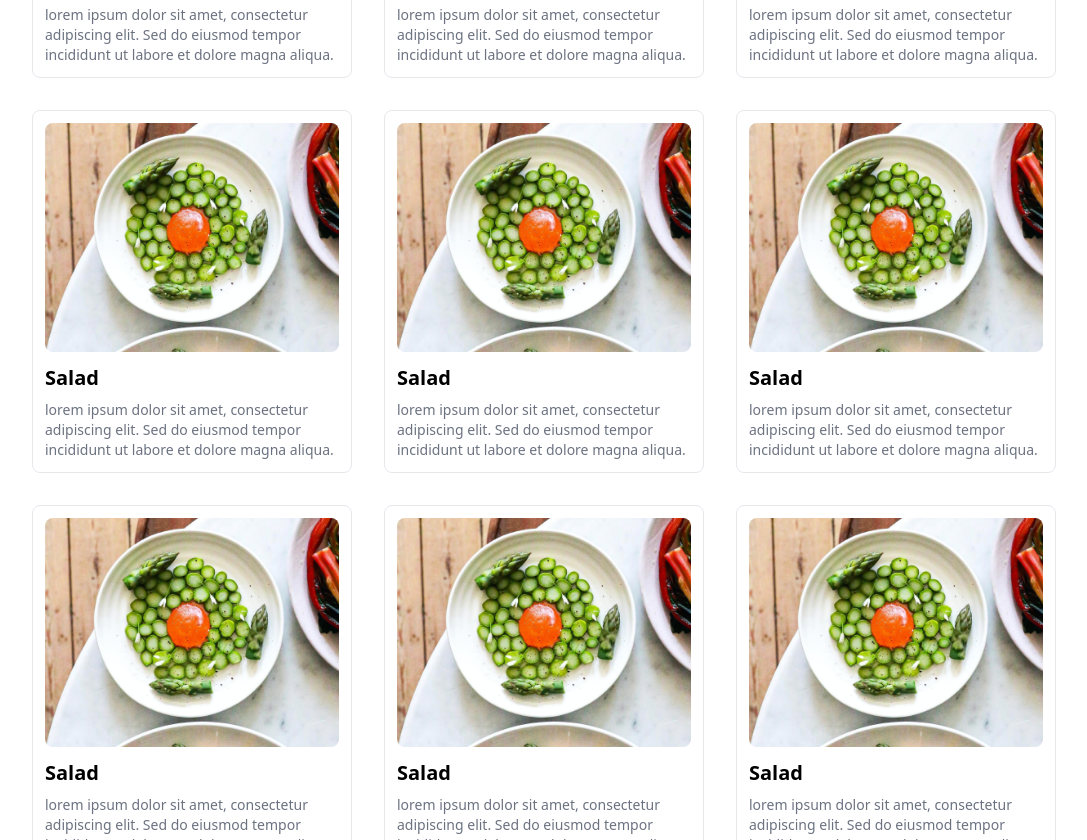
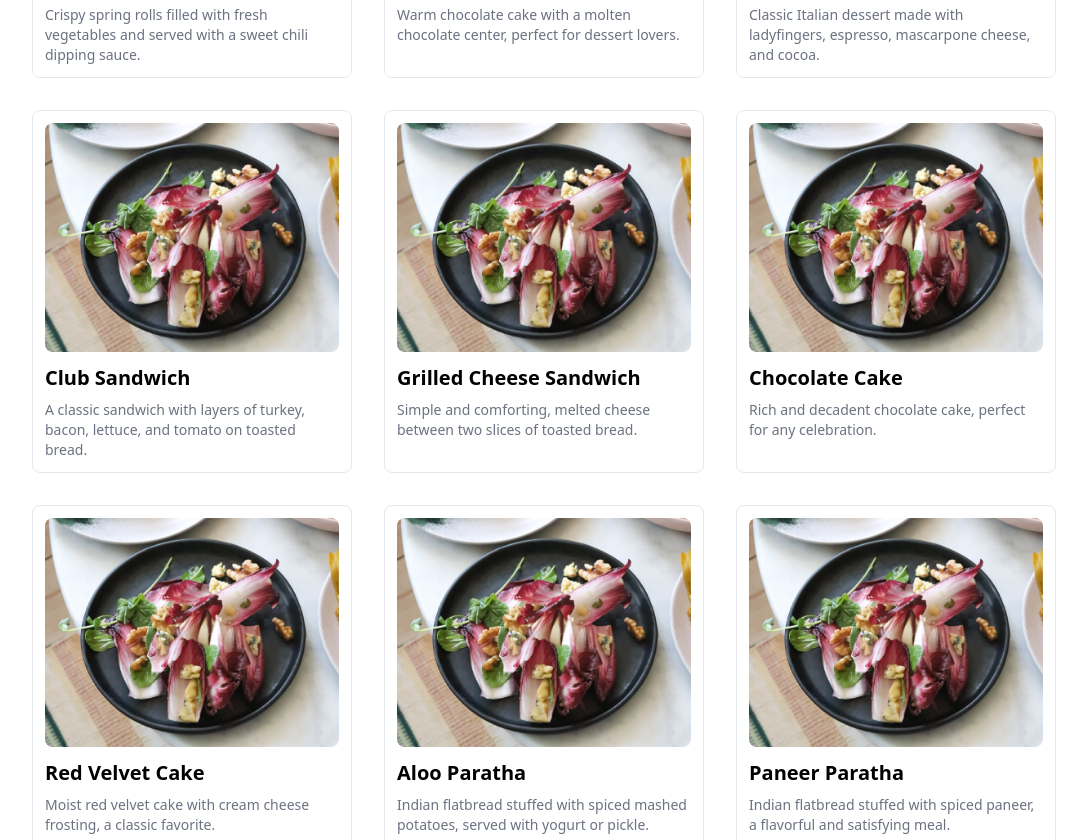
Before and after one commit to kranand06/ecommerce, a React (Vite) app in the folder frontend/: page / in a window 1280 px wide. Shown: the part 1960-2800 px from the top of the page, without its empty margins (96-1183 px from the left). Built offline with nearby package versions, Linux system fonts and the light colour scheme; no server answers.

Commit message:
categories functional

```diff
--- a/frontend/src/Components/Home/Menu.jsx
+++ b/frontend/src/Components/Home/Menu.jsx
@@ -5,19 +5,19 @@ import FoodCard from './FoodCard.jsx'
 
 function Menu() {
 
-    const [category, setCategory] = useState("")
+    const [category, setCategory] = useState("View All")
 
 
     return (
         <>
-            <h1 className='mt-5 text-2xl font-medium'>Choose from categories...</h1>
+            <h1 id='menu' className='mt-5 text-2xl font-medium'>Choose from categories...</h1>
             <div className="flex  gap-8 mt-5 items-center pb-5 overflow-x-auto overflow-y-hidden whitespace-nowrap max-w-full">
                 {Category.map((item) => (
                     <div
                         key={item.id}
                         onClick={() => {
                             setCategory(item.title)
-                            console.log(item.title);}}
+                        }}
                         className="w-48 p-3 cursor-pointer hover:scale-110 transition-all duration-200 flex-shrink-0"
                     >
                         <img className="rounded-full aspect-square object-cover" src={item.image} alt="logo" />
@@ -29,7 +29,7 @@ function Menu() {
 
             <hr className='my-5' />
             <h1 className='mt-10 text-3xl font-semibold'>Top Dishes near you.</h1>
-            <FoodCard />
+            <FoodCard category={category} />
 
         </>
     )
--- a/frontend/src/Components/Home/header.jsx
+++ b/frontend/src/Components/Home/header.jsx
@@ -7,7 +7,8 @@ const Header = () => {
     <div className='absolute flex flex-col items-start max-w-[50%] text-white bottom-10 left-10 gap-5'>
     <h2 className='text-6xl font-extrabold font-inter' >Order your favourite food right now!</h2>
     <p className='text-xl font-medium font-inter'>Choose from a diverse menu featuring a delectable array of dishes crafted with the finest ingredients and culinary expertise. Our mission is to satisfy your cravings and elevate your dining experience, one delicious meal at a time.</p>
-    <button className='px-6 py-3 rounded-full text-md bg-white text-black hover:underline hover:underline-offset-2 duration-300'>View menu</button>
+    <a href="#menu"><button className='px-6 py-3 rounded-full text-md bg-white text-black hover:underline hover:underline-offset-2 duration-300'>View menu</button>
+    </a>
     </div>
     </div>
     </>
--- a/frontend/src/Components/Home/menu.js
+++ b/frontend/src/Components/Home/menu.js
@@ -1,243 +1,247 @@
 
-const Food=[
+const Food = [
     {
-        id:1,
-        title : "Salad",
-        image: "salad.png",
-        desc: 'lorem ipsum dolor sit amet, consectetur adipiscing elit. Sed do eiusmod tempor incididunt ut labore et dolore magna aliqua.',
-        price: '100',
-        cat: 'salad',
+      id: 1,
+      title: "Classic Caesar Salad",
+      image: "salad1.png",
+      desc: "Crisp romaine lettuce tossed with creamy Caesar dressing, parmesan cheese, and crunchy croutons.",
+      price: "120",
+      cat: "Salad",
     },
     {
-        id:1,
-        title : "Salad",
-        image: "salad.png",
-        desc: 'lorem ipsum dolor sit amet, consectetur adipiscing elit. Sed do eiusmod tempor incididunt ut labore et dolore magna aliqua.',
-        price: '100',
-        cat: 'salad',
+      id: 2,
+      title: "Greek Salad",
+      image: "salad1.png",
+      desc: "A refreshing mix of tomatoes, cucumbers, onions, olives, and feta cheese, dressed with olive oil and oregano.",
+      price: "150",
+      cat: "Salad",
     },
     {
-        id:1,
-        title : "Salad",
-        image: "salad.png",
-        desc: 'lorem ipsum dolor sit amet, consectetur adipiscing elit. Sed do eiusmod tempor incididunt ut labore et dolore magna aliqua.',
-        price: '100',
-        cat: 'salad',
+      id: 3,
+      title: "Chicken Salad Roll",
+      image: "salad1.png",
+      desc: "Tender chicken salad wrapped in a soft roll with lettuce and your favorite toppings.",
+      price: "180",
+      cat: "Rolls",
     },
     {
-        id:1,
-        title : "Salad",
-        image: "salad.png",
-        desc: 'lorem ipsum dolor sit amet, consectetur adipiscing elit. Sed do eiusmod tempor incididunt ut labore et dolore magna aliqua.',
-        price: '100',
-        cat: 'salad',
+      id: 4,
+      title: "Vegetable Spring Rolls",
+      image: "salad1.png",
+      desc: "Crispy spring rolls filled with fresh vegetables and served with a sweet chili dipping sauce.",
+      price: "160",
+      cat: "Rolls",
     },
     {
-        id:1,
-        title : "Salad",
-        image: "salad.png",
-        desc: 'lorem ipsum dolor sit amet, consectetur adipiscing elit. Sed do eiusmod tempor incididunt ut labore et dolore magna aliqua.',
-        price: '100',
-        cat: 'salad',
+      id: 5,
+      title: "Chocolate Lava Cake",
+      image: "salad1.png",
+      desc: "Warm chocolate cake with a molten chocolate center, perfect for dessert lovers.",
+      price: "220",
+      cat: "Desserts",
     },
     {
-        id:1,
-        title : "Salad",
-        image: "salad.png",
-        desc: 'lorem ipsum dolor sit amet, consectetur adipiscing elit. Sed do eiusmod tempor incididunt ut labore et dolore magna aliqua.',
-        price: '100',
-        cat: 'salad',
+      id: 6,
+      title: "Tiramisu",
+      image: "salad1.png",
+      desc: "Classic Italian dessert made with ladyfingers, espresso, mascarpone cheese, and cocoa.",
+      price: "250",
+      cat: "Desserts",
     },
     {
-        id:1,
-        title : "Salad",
-        image: "salad.png",
-        desc: 'lorem ipsum dolor sit amet, consectetur adipiscing elit. Sed do eiusmod tempor incididunt ut labore et dolore magna aliqua.',
-        price: '100',
-        cat: 'salad',
+      id: 7,
+      title: "Club Sandwich",
+      image: "salad1.png",
+      desc: "A classic sandwich with layers of turkey, bacon, lettuce, and tomato on toasted bread.",
+      price: "190",
+      cat: "Sandwich",
     },
     {
-        id:1,
-        title : "Salad",
-        image: "salad.png",
-        desc: 'lorem ipsum dolor sit amet, consectetur adipiscing elit. Sed do eiusmod tempor incididunt ut labore et dolore magna aliqua.',
-        price: '100',
-        cat: 'salad',
+      id: 8,
+      title: "Grilled Cheese Sandwich",
+      image: "salad1.png",
+      desc: "Simple and comforting, melted cheese between two slices of toasted bread.",
+      price: "140",
+      cat: "Sandwich",
     },
     {
-        id:1,
-        title : "Salad",
-        image: "salad.png",
-        desc: 'lorem ipsum dolor sit amet, consectetur adipiscing elit. Sed do eiusmod tempor incididunt ut labore et dolore magna aliqua.',
-        price: '100',
-        cat: 'salad',
+      id: 9,
+      title: "Chocolate Cake",
+      image: "salad1.png",
+      desc: "Rich and decadent chocolate cake, perfect for any celebration.",
+      price: "280",
+      cat: "Cake",
     },
     {
-        id:1,
-        title : "Salad",
-        image: "salad.png",
-        desc: 'lorem ipsum dolor sit amet, consectetur adipiscing elit. Sed do eiusmod tempor incididunt ut labore et dolore magna aliqua.',
-        price: '100',
-        cat: 'salad',
+      id: 10,
+      title: "Red Velvet Cake",
+      image: "salad1.png",
+      desc: "Moist red velvet cake with cream cheese frosting, a classic favorite.",
+      price: "300",
+      cat: "Cake",
     },
     {
-        id:1,
-        title : "Salad",
-        image: "salad.png",
-        desc: 'lorem ipsum dolor sit amet, consectetur adipiscing elit. Sed do eiusmod tempor incididunt ut labore et dolore magna aliqua.',
-        price: '100',
-        cat: 'salad',
+      id: 11,
+      title: "Aloo Paratha",
+      image: "salad1.png",
+      desc: "Indian flatbread stuffed with spiced mashed potatoes, served with yogurt or pickle.",
+      price: "130",
+      cat: "Paratha",
     },
     {
-        id:1,
-        title : "Salad",
-        image: "salad.png",
-        desc: 'lorem ipsum dolor sit amet, consectetur adipiscing elit. Sed do eiusmod tempor incididunt ut labore et dolore magna aliqua.',
-        price: '100',
-        cat: 'salad',
+      id: 12,
+      title: "Paneer Paratha",
+      image: "salad1.png",
+      desc: "Indian flatbread stuffed with spiced paneer, a flavorful and satisfying meal.",
+      price: "170",
+      cat: "Paratha",
     },
     {
-        id:1,
-        title : "Salad",
-        image: "salad.png",
-        desc: 'lorem ipsum dolor sit amet, consectetur adipiscing elit. Sed do eiusmod tempor incididunt ut labore et dolore magna aliqua.',
-        price: '100',
-        cat: 'salad',
+      id: 13,
+      title: "Vegetable Noodles",
+      image: "salad1.png",
+      desc: "Stir-fried noodles with a mix of colorful vegetables and savory sauces.",
+      price: "160",
+      cat: "Noodles",
     },
     {
-        id:1,
-        title : "Salad",
-        image: "salad.png",
-        desc: 'lorem ipsum dolor sit amet, consectetur adipiscing elit. Sed do eiusmod tempor incididunt ut labore et dolore magna aliqua.',
-        price: '100',
-        cat: 'salad',
+      id: 14,
+      title: "Chicken Chow Mein",
+      image: "salad1.png",
+      desc: "Noodles stir-fried with chicken, vegetables, and a flavorful soy-based sauce.",
+      price: "200",
+      cat: "Noodles",
     },
     {
-        id:1,
-        title : "Salad",
-        image: "salad.png",
-        desc: 'lorem ipsum dolor sit amet, consectetur adipiscing elit. Sed do eiusmod tempor incididunt ut labore et dolore magna aliqua.',
-        price: '100',
-        cat: 'salad',
+      id: 15,
+      title: "Spinach Salad",
+      image: "salad1.png",
+      desc: "Fresh spinach leaves with your choice of toppings and a light vinaigrette dressing.",
+      price: "135",
+      cat: "Salad",
     },
     {
-        id:1,
-        title : "Salad",
-        image: "salad.png",
-        desc: 'lorem ipsum dolor sit amet, consectetur adipiscing elit. Sed do eiusmod tempor incididunt ut labore et dolore magna aliqua.',
-        price: '100',
-        cat: 'salad',
+      id: 16,
+      title: "Egg Rolls",
+      image: "salad1.png",
+      desc: "Crispy rolls filled with pork, vegetables, and spices, served with a dipping sauce.",
+      price: "175",
+      cat: "Rolls",
     },
     {
-        id:1,
-        title : "Salad",
-        image: "salad.png",
-        desc: 'lorem ipsum dolor sit amet, consectetur adipiscing elit. Sed do eiusmod tempor incididunt ut labore et dolore magna aliqua.',
-        price: '100',
-        cat: 'salad',
+      id: 17,
+      title: "Cheesecake",
+      image: "salad1.png",
+      desc: "Creamy cheesecake with a graham cracker crust, a classic dessert.",
+      price: "260",
+      cat: "Desserts",
     },
     {
-        id:1,
-        title : "Salad",
-        image: "salad.png",
-        desc: 'lorem ipsum dolor sit amet, consectetur adipiscing elit. Sed do eiusmod tempor incididunt ut labore et dolore magna aliqua.',
-        price: '100',
-        cat: 'salad',
+      id: 18,
+      title: "Brownie",
+      image: "salad1.png",
+      desc: "Rich and fudgy chocolate brownies, perfect for a sweet treat.",
+      price: "155",
+      cat: "Desserts",
     },
     {
-        id:1,
-        title : "Salad",
-        image: "salad.png",
-        desc: 'lorem ipsum dolor sit amet, consectetur adipiscing elit. Sed do eiusmod tempor incididunt ut labore et dolore magna aliqua.',
-        price: '100',
-        cat: 'salad',
+      id: 19,
+      title: "Tuna Sandwich",
+      image: "salad1.png",
+      desc: "Tuna salad with mayonnaise, celery, and onions on your choice of bread.",
+      price: "175",
+      cat: "Sandwich",
     },
     {
-        id:1,
-        title : "Salad",
-        image: "salad.png",
-        desc: 'lorem ipsum dolor sit amet, consectetur adipiscing elit. Sed do eiusmod tempor incididunt ut labore et dolore magna aliqua.',
-        price: '100',
-        cat: 'salad',
+      id: 20,
+      title: "BLT Sandwich",
+      image: "salad1.png",
+      desc: "Bacon, lettuce, and tomato on toasted bread, a classic and delicious sandwich.",
+      price: "185",
+      cat: "Sandwich",
     },
     {
-        id:1,
-        title : "Salad",
-        image: "salad.png",
-        desc: 'lorem ipsum dolor sit amet, consectetur adipiscing elit. Sed do eiusmod tempor incididunt ut labore et dolore magna aliqua.',
-        price: '100',
-        cat: 'salad',
+      id: 21,
+      title: "Carrot Cake",
+      image: "salad1.png",
+      desc: "Moist carrot cake with cream cheese frosting, a spiced and sweet treat.",
+      price: "290",
+      cat: "Cake",
     },
     {
-        id:1,
-        title : "Salad",
-        image: "salad.png",
-        desc: 'lorem ipsum dolor sit amet, consectetur adipiscing elit. Sed do eiusmod tempor incididunt ut labore et dolore magna aliqua.',
-        price: '100',
-        cat: 'salad',
+      id: 22,
+      title: "Banana Cake",
+      image: "salad1.png",
+      desc: "Sweet and moist banana cake with a creamy frosting, a simple and tasty cake.",
+      price: "270",
+      cat: "Cake",
     },
     {
-        id:1,
-        title : "Salad",
-        image: "salad.png",
-        desc: 'lorem ipsum dolor sit amet, consectetur adipiscing elit. Sed do eiusmod tempor incididunt ut labore et dolore magna aliqua.',
-        price: '100',
-        cat: 'salad',
+      id: 23,
+      title: "Mooli Paratha",
+      image: "salad1.png",
+      desc: "Indian flatbread filled with spiced radish, flavorful and healthy.",
+      price: "145",
+      cat: "Paratha",
     },
     {
-        id:1,
-        title : "Salad",
-        image: "salad.png",
-        desc: 'lorem ipsum dolor sit amet, consectetur adipiscing elit. Sed do eiusmod tempor incididunt ut labore et dolore magna aliqua.',
-        price: '100',
-        cat: 'salad',
+      id: 24,
+      title: "Onion Paratha",
+      image: "salad1.png",
+      desc: "Indian Flatbread stuffed with spiced onion, a tasty and savory dish.",
+      price: "155",
+      cat: "Paratha",
     },
     {
-        id:1,
-        title : "Salad",
-        image: "salad.png",
-        desc: 'lorem ipsum dolor sit amet, consectetur adipiscing elit. Sed do eiusmod tempor incididunt ut labore et dolore magna aliqua.',
-        price: '100',
-        cat: 'salad',
+      id: 25,
+      title: "Schezwan Noodles",
+      image: "salad1.png",
+      desc: "Spicy noodles with vegetables and Schezwan sauce, a flavorful and fiery dish.",
+      price: "190",
+      cat: "Noodles",
     },
-
-]
+  ];
 
 export const Category=[
     {
+        id:"0",
+        title : "View All",
+        image: "salad.png",
+    },
+    {
         id:"1",
-        title : "salad",
-        image: "salad1.png",
+        title : "Salad",
+        image: "salad.png",
     },
     {
         id:"2",
         title : "Rolls",
-        image: "salad1.png",
+        image: "salad.png",
     },
     {
         id:"3",
         title : "Desserts",
-        image: "salad1.png",
+        image: "salad.png",
     },
     {
         id:"4",
         title : "Sandwich",
-        image: 'salad1.png',
+        image: 'salad.png',
     },
     {
         id:"5",
         title : "Cake",
-        image: 'salad1.png',
+        image: 'salad.png',
     },
     {
         id:"6",
         title : "Paratha",
-        image: 'salad1.png',
+        image: 'salad.png',
     },
     {
         id:"7",
         title : "Noodles",
-        image: 'salad1.png',
+        image: 'salad.png',
     },
 ]
 
```
Also changed, not shown: frontend/src/Components/Home/FoodCard.jsx (+6 -6 lines).
